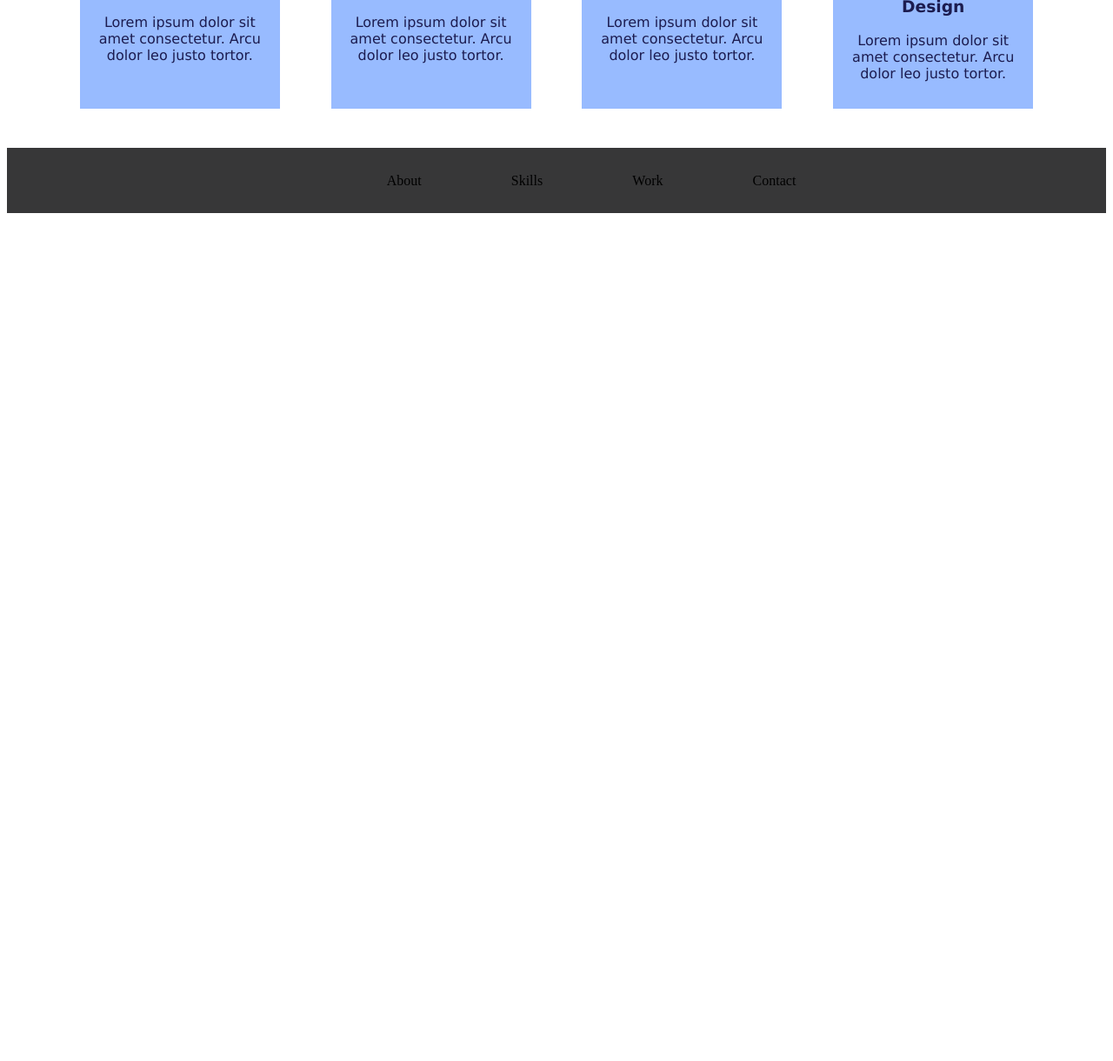
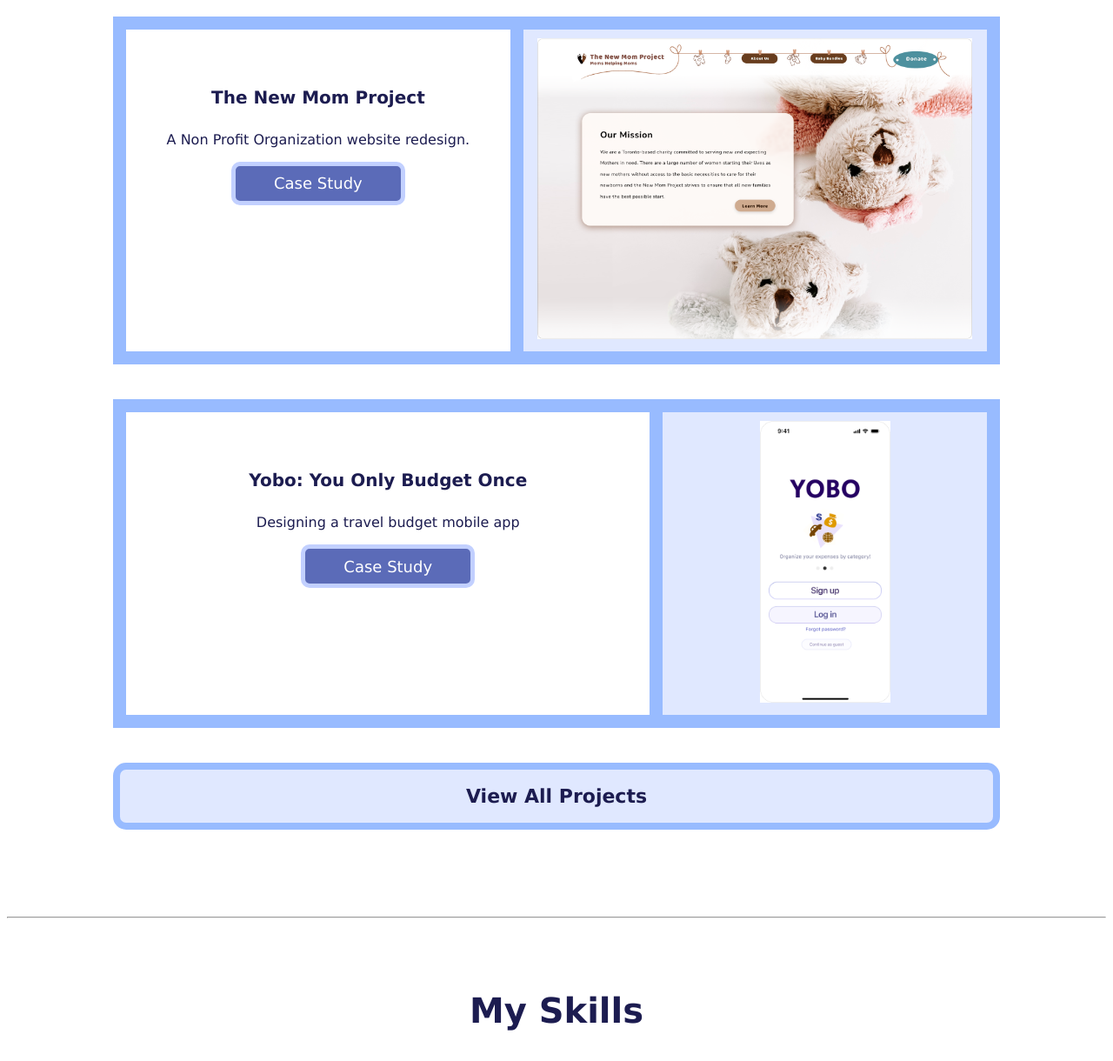
Before and after one commit to AmandaBrooks0/UX_UI_HW_18, a plain HTML site: page index.html in a window 1280 px wide. Shown: the part 1940-3160 px from the top of the page at 87% size. Before the commit the page ends 2205 px from the top, so only its background shows below. Drawn offline with Linux system fonts and the light colour scheme.

Commit message:
Added My Work section

```diff
--- a/index.html
+++ b/index.html
@@ -48,8 +48,86 @@
 
      <!--  My Work section coded using CSS flex -->
 
-     <h1>My Work</h1>
-     <section>
+     <section class="myWork">
+        <h1>My Work</h1>
+
+        <div class="workGrid">
+
+            <div class="words">
+                <h4>
+                    The Canadian Space Agency
+                </h4>
+
+                <p>
+                    A government website redesign.
+                </p>
+
+                <button class="button">
+                    Case Study
+                </button>
+            </div>
+
+            <div class="i">
+                <img src="csa desk.png" alt="case study 1" id="study1">
+            </div>
+        </div>
+
+
+
+        <div class="workGrid">
+
+            <div class="words">
+                <h4>
+                    The New Mom Project
+                </h4>
+
+                <p>
+                    A Non Profit Organization website redesign.
+                </p>
+
+                <button class="button">
+                    Case Study
+                </button>
+
+            </div>
+
+            <div class="i">
+                <img src="nmp desk light bor.png" alt="case study 2" id="study2">
+            </div>
+
+        </div>
+
+
+
+        <div class="workGrid">
+
+            <div class="words">
+                <h4>
+                    Yobo: You Only Budget Once
+                </h4>
+
+                <p>
+                    Designing a travel budget mobile app
+                </p>
+
+                <button class="button">
+                    Case Study
+                </button>
+            </div>
+
+            <div class="i">
+                <img src="yobo 4.png" alt="case study 3" id="study3">
+            </div>
+        </div>
+
+        <h3 id="vap">
+            View All Projects
+        </h3>
+
+
+
+
+
 
 
 
--- a/style.css
+++ b/style.css
@@ -72,7 +72,8 @@ img {
     color: rgb(28, 28, 80);
     text-align: center;
     font-size:40px;
-    padding: 30px;
+    padding-top: 50px;
+    padding-bottom: 30px;
     font-family:'Lucida Sans', 'Lucida Sans Regular', 'Lucida Grande', 'Lucida Sans Unicode', Geneva, Verdana, sans-serif
 
   }
@@ -92,3 +93,96 @@ img {
   body {
     background-color: rgb(255, 255, 255);
   }
+
+  .words {
+    grid-area: words;
+
+  }
+
+  .i {
+    grid-area: i;
+
+  }
+
+
+  .workGrid {
+    display: grid;
+    grid-template-areas: 'words i';
+    column-gap: 15px;
+    background-color: rgb(152, 187, 255);
+    padding: 15px;
+    margin-left: 122px;
+    margin-right: 122px;
+    margin-top: 40px;
+    justify-content: stretch;
+    align-items: space-evenly;
+    text-align: center;
+
+
+  }
+
+
+  .words {
+    margin: px;
+    padding:40px;
+    background-color: white;
+  }
+
+.i {
+    background-color: rgb(224, 232, 255);
+    justify-content: center;
+    padding:10px;
+
+}
+
+
+
+
+  #study1 {
+    width: 500px;
+
+
+  }
+  #study2 {
+    width: 500px;
+  }
+  #study3 {
+    width: 150px;
+    align-items: center;
+
+  }
+
+  h4 {
+    color: rgb(28, 28, 80);
+    font-size: 20px;
+    font-family:'Lucida Sans', 'Lucida Sans Regular', 'Lucida Grande', 'Lucida Sans Unicode', Geneva, Verdana, sans-serif
+  }
+
+  .button {
+    width: 200px;
+    height: 50px;
+    background-color: rgb(91, 107, 184);
+    color: white;
+    font-size: 18px;
+    border-radius: 10px;
+    border: 5px solid rgb(194, 208, 255);
+    font-family: 'Lucida Sans', 'Lucida Sans Regular', 'Lucida Grande', 'Lucida Sans Unicode', Geneva, Verdana, sans-serif;
+  }
+
+
+  #vap {
+    display:flex;
+    background-color:rgb(224, 232, 255);
+    border: 8px solid rgb(152, 187, 255);
+    font-size: 22px;
+    margin-left: 122px;
+    margin-right: 122px;
+    margin-top: 40px;
+    margin-bottom: 100px;
+    padding: 18px;
+    justify-content: center;
+    border-radius: 15px;
+
+
+
+  }
```
Also changed, not shown: csa desk.png (added), nmp desk light bor.png (added), yobo 4.png (added).
